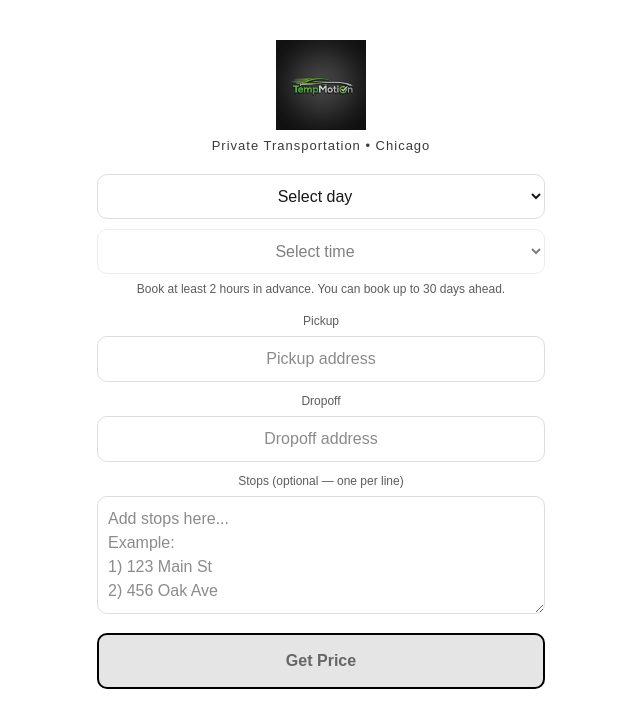
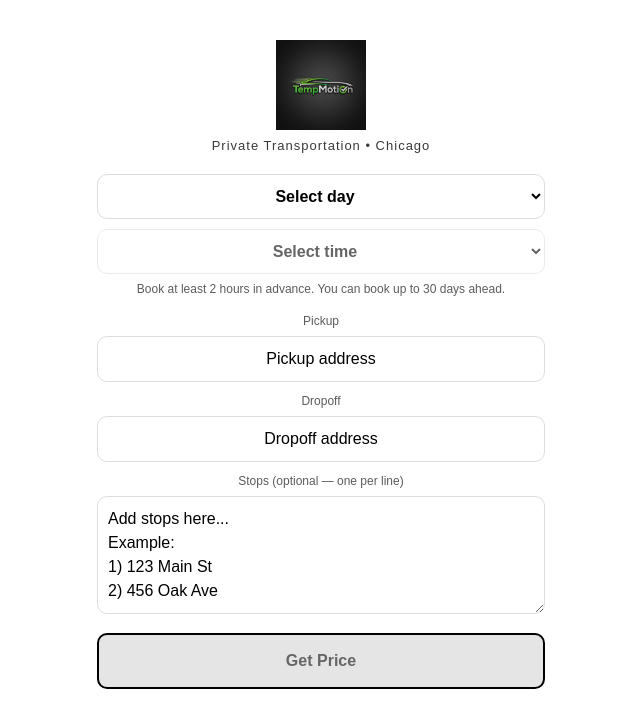
Before and after one commit to Kennybowie/Luxury-Transportation, a Next.js app: page /book in a window 1280 px wide. Shown: the top 728 px of the page, without its empty margins (319-959 px from the left). Built offline with nearby package versions, Linux system fonts and the light colour scheme.

Commit message:
Update page.js

```diff
--- a/app/book/page.js
+++ b/app/book/page.js
@@ -1,6 +1,7 @@
 "use client";
 import { useMemo, useRef, useState } from "react";
 
+/** ---------- Helpers (time + formatting) ---------- */
 function formatTimeLabel(time24) {
   const [h, m] = time24.split(":").map(Number);
   const suffix = h >= 12 ? "PM" : "AM";
@@ -38,6 +39,7 @@ function toIsoDateInChicago(d, TIMEZONE) {
 }
 
 function weekdayIndexInChicago(isoDate, TIMEZONE) {
+  // noon avoids DST edge cases
   const d = new Date(`${isoDate}T12:00:00`);
   const weekday = new Intl.DateTimeFormat("en-US", {
     timeZone: TIMEZONE,
@@ -47,13 +49,8 @@ function weekdayIndexInChicago(isoDate, TIMEZONE) {
   return map[weekday];
 }
 
-function AddressInput({
-  label,
-  placeholder,
-  value,
-  onChange,
-  disabled,
-}) {
+/** ---------- Address Input w/ autocomplete ---------- */
+function AddressInput({ label, placeholder, value, onChange, disabled }) {
   const [open, setOpen] = useState(false);
   const [predictions, setPredictions] = useState([]);
   const [loading, setLoading] = useState(false);
@@ -74,7 +71,7 @@ function AddressInput({
       const data = await res.json().catch(() => ({}));
       if (!res.ok) throw new Error(data.error || "Autocomplete failed");
 
-      // Only apply if it matches latest query (prevents flicker)
+      // prevent flicker if user types fast
       if (lastQueryRef.current === query) {
         setPredictions(data.predictions || []);
       }
@@ -101,10 +98,7 @@ function AddressInput({
           fetchPredictions(e.target.value);
         }}
         onFocus={() => setOpen(true)}
-        onBlur={() => {
-          // Delay close so click selection works
-          setTimeout(() => setOpen(false), 150);
-        }}
+        onBlur={() => setTimeout(() => setOpen(false), 150)}
         style={{
           width: "100%",
           padding: 10,
@@ -112,6 +106,9 @@ function AddressInput({
           borderRadius: 10,
           border: "1px solid #ddd",
           outline: "none",
+          backgroundColor: "#fff",
+          color: "#000",
+          WebkitTextFillColor: "#000",
         }}
       />
 
@@ -163,6 +160,7 @@ function AddressInput({
   );
 }
 
+/** ---------- Page ---------- */
 export default function BookPage() {
   // ===== Settings =====
   const TIMEZONE = "America/Chicago";
@@ -172,7 +170,7 @@ export default function BookPage() {
   const END_TIME = "22:00";
   const STEP_MINUTES = 15;
 
-  // Optional blocks (edit these any time)
+  // Optional blocks (edit anytime)
   const UNAVAILABLE_DATES = useMemo(
     () =>
       new Set([
@@ -199,11 +197,8 @@ export default function BookPage() {
   // ===== State =====
   const [rideDate, setRideDate] = useState("");
   const [rideTime, setRideTime] = useState("");
-
   const [pickup, setPickup] = useState("");
   const [dropoff, setDropoff] = useState("");
-
-  // Stops: freeform (one per line) – simple + mobile friendly
   const [stopsText, setStopsText] = useState("");
 
   const [loading, setLoading] = useState(false);
@@ -225,7 +220,7 @@ export default function BookPage() {
     const now = chicagoNow(TIMEZONE);
     const todayIso = toIsoDateInChicago(now, TIMEZONE);
 
-    // Only enforce for same-day bookings
+    // Only enforce 2-hour rule for same-day bookings
     if (isoDate !== todayIso) return null;
 
     const cutoff = new Date(now.getTime() + MIN_HOURS_AHEAD * 60 * 60 * 1000);
@@ -238,21 +233,19 @@ export default function BookPage() {
     if (!isoDate || !time24) return false;
     if (isDayUnavailable(isoDate)) return true;
 
-    // Weekly time blocks
     const wd = weekdayIndexInChicago(isoDate, TIMEZONE);
     const blocks = TIME_BLOCKS_BY_WEEKDAY[wd] || [];
     for (const b of blocks) {
       if (time24 >= b.start && time24 < b.end) return true;
     }
 
-    // 2-hour rule (same day)
     const earliest = earliestAllowedTimeForDate(isoDate);
     if (earliest && time24 < earliest) return true;
 
     return false;
   }
 
-  // Days dropdown
+  // Build dropdown day list
   const days = useMemo(() => {
     const now = chicagoNow(TIMEZONE);
     const labelFmt = new Intl.DateTimeFormat("en-US", {
@@ -274,10 +267,7 @@ export default function BookPage() {
     return list;
   }, [DAYS_AHEAD]);
 
-  const times = useMemo(
-    () => generateTimes(START_TIME, END_TIME, STEP_MINUTES),
-    []
-  );
+  const times = useMemo(() => generateTimes(START_TIME, END_TIME, STEP_MINUTES), []);
 
   const stops = useMemo(() => {
     return stopsText
@@ -308,8 +298,8 @@ export default function BookPage() {
         body: JSON.stringify({
           pickup,
           dropoff,
-          stops,     // ✅ include stops
-          rideDate,  // ✅ include booking info for future
+          stops,
+          rideDate,
           rideTime,
         }),
       });
@@ -358,6 +348,20 @@ export default function BookPage() {
     }
   }
 
+  // Shared style fixes for iPhone/Safari light text in select
+  const selectStyle = {
+    width: "100%",
+    padding: 12,
+    borderRadius: 10,
+    textAlign: "center",
+    border: "1px solid #ddd",
+    cursor: "pointer",
+    backgroundColor: "#fff",
+    color: "#000",
+    WebkitTextFillColor: "#000",
+    fontWeight: 600,
+  };
+
   return (
     <main
       style={{
@@ -392,15 +396,7 @@ export default function BookPage() {
           setRideDate(e.target.value);
           setRideTime("");
         }}
-        style={{
-          width: "100%",
-          padding: 12,
-          marginBottom: 10,
-          borderRadius: 10,
-          textAlign: "center",
-          border: "1px solid #ddd",
-          cursor: "pointer",
-        }}
+        style={{ ...selectStyle, marginBottom: 10 }}
       >
         <option value="">Select day</option>
         {days.map((d) => {
@@ -418,14 +414,10 @@ export default function BookPage() {
         onChange={(e) => setRideTime(e.target.value)}
         disabled={!rideDate || isDayUnavailable(rideDate)}
         style={{
-          width: "100%",
-          padding: 12,
+          ...selectStyle,
           marginBottom: 6,
-          borderRadius: 10,
-          textAlign: "center",
-          border: "1px solid #ddd",
           cursor: !rideDate || isDayUnavailable(rideDate) ? "not-allowed" : "pointer",
-          opacity: !rideDate || isDayUnavailable(rideDate) ? 0.55 : 1,
+          opacity: !rideDate || isDayUnavailable(rideDate) ? 0.6 : 1,
         }}
       >
         <option value="">Select time</option>
@@ -444,19 +436,8 @@ export default function BookPage() {
       </p>
 
       {/* ADDRESSES (with autocomplete) */}
-      <AddressInput
-        label="Pickup"
-        placeholder="Pickup address"
-        value={pickup}
-        onChange={setPickup}
-      />
-
-      <AddressInput
-        label="Dropoff"
-        placeholder="Dropoff address"
-        value={dropoff}
-        onChange={setDropoff}
-      />
+      <AddressInput label="Pickup" placeholder="Pickup address" value={pickup} onChange={setPickup} />
+      <AddressInput label="Dropoff" placeholder="Dropoff address" value={dropoff} onChange={setDropoff} />
 
       {/* STOPS */}
       <div style={{ width: "100%", marginBottom: 12 }}>
@@ -475,6 +456,9 @@ export default function BookPage() {
             border: "1px solid #ddd",
             textAlign: "left",
             resize: "vertical",
+            backgroundColor: "#fff",
+            color: "#000",
+            WebkitTextFillColor: "#000",
           }}
         />
       </div>
@@ -506,7 +490,9 @@ export default function BookPage() {
       {/* RESULT + PAY */}
       {result && (
         <div style={{ marginTop: 20 }}>
-          <p style={{ marginBottom: 8 }}>Billable Time: {result.billableMinutes} minutes</p>
+          <p style={{ marginBottom: 8 }}>
+            Billable Time: {result.billableMinutes} minutes
+          </p>
           <h2 style={{ margin: "0 0 10px" }}>${Number(result.price).toFixed(2)}</h2>
 
           <button
```
